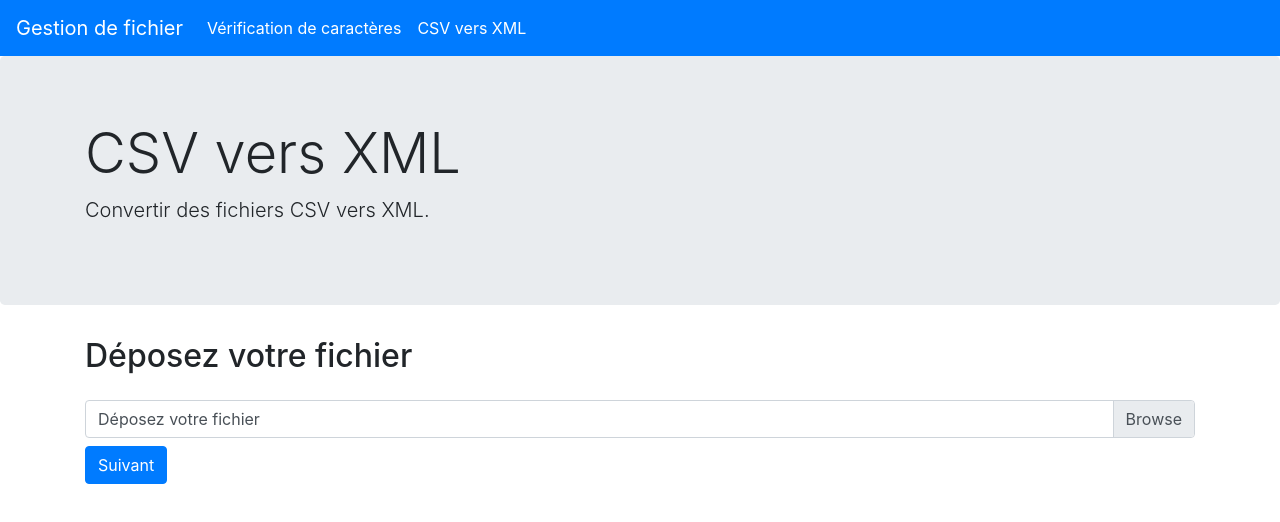
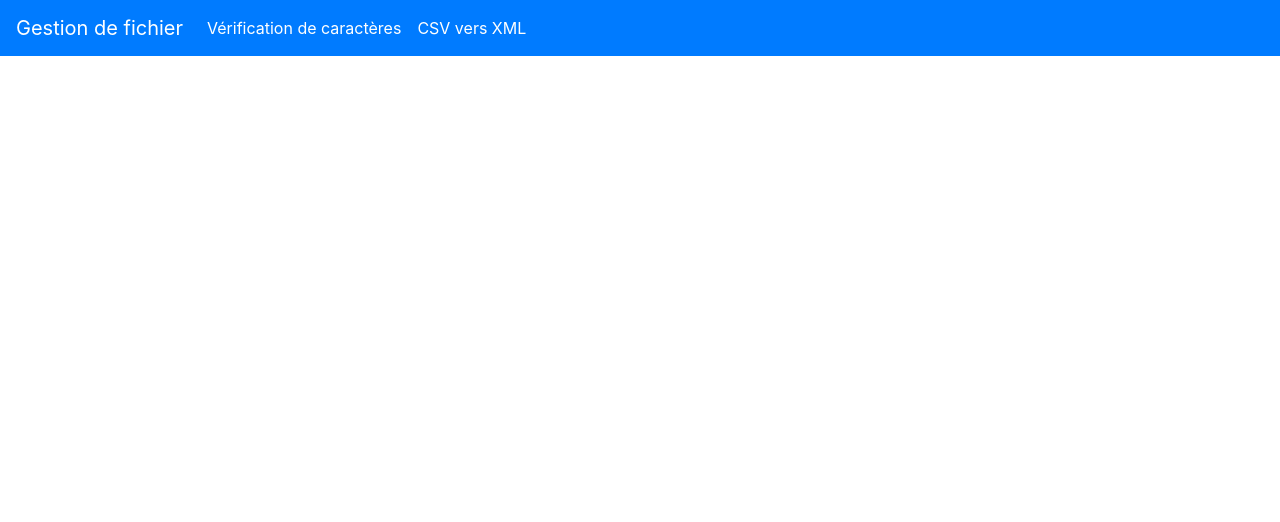
Before and after one commit to botflux/file-plateform, a Vue app: page /csv-to-xml/file in a window 1280 px wide. Shown: the top 522 px of the page. Built offline with nearby package versions, Linux system fonts and the light colour scheme.

Commit message:
Revert "feat: csv to xml file page"
This reverts commit 94c39e4bbc1114592222818319073f90dcd8f116.

```diff
--- a/src/router.js
+++ b/src/router.js
@@ -28,10 +28,6 @@ export default new Router({
           path: '',
           name: 'csv-to-xml',
           component: () => import('./views/csv-to-xml/start.vue')
-        }, {
-          path: 'file',
-          name: 'csv-to-xml-file',
-          component: () => import('./views/csv-to-xml/file.vue')
         }
       ]
     }
--- a/src/views/csv-to-xml/file.vue
+++ /dev/null
@@ -1,22 +0,0 @@
-<template>
-    <div class="container">
-        <h2 class="mb-4">Déposez votre fichier</h2>
-        <div class="input-group mb-2">
-            <div class="custom-file">
-                <input type="file" name="file" id="file" aria-describedby="input" class="custom-file-input" @change="processFile($event)">
-                <label for="file" class="custom-file-label">{{ (fileIsUploaded) ? file.name : 'Déposez votre fichier' }}</label>
-            </div>
-        </div>
-        <button class="btn btn-primary">Suivant</button>
-    </div>
-</template>
-
-<script>
-export default {
-    data () {
-        return {
-            fileIsUploaded: false
-        }
-    }
-}
-</script>
--- a/src/views/csv-to-xml/start.vue
+++ b/src/views/csv-to-xml/start.vue
@@ -1,5 +1,5 @@
 <template>
     <div class="container d-flex justify-content-center">
-        <router-link :to="{ name: 'csv-to-xml-file' }" class="btn btn-success">Commencer la conversion</router-link>
+        <router-link :to="{ name: 'character-checker' }" class="btn btn-success">Commencer la conversion</router-link>
     </div>
 </template>
```
